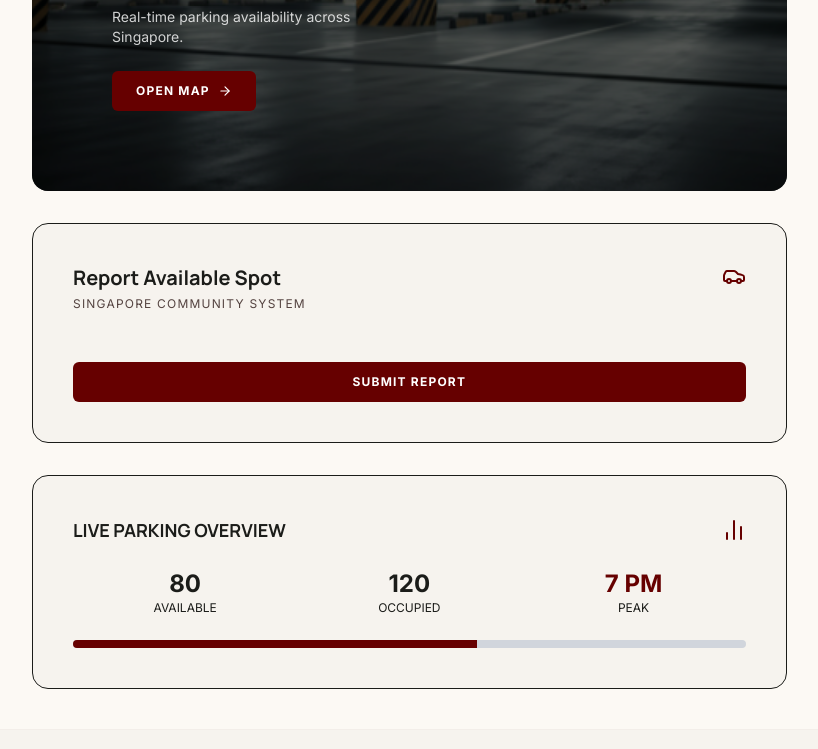
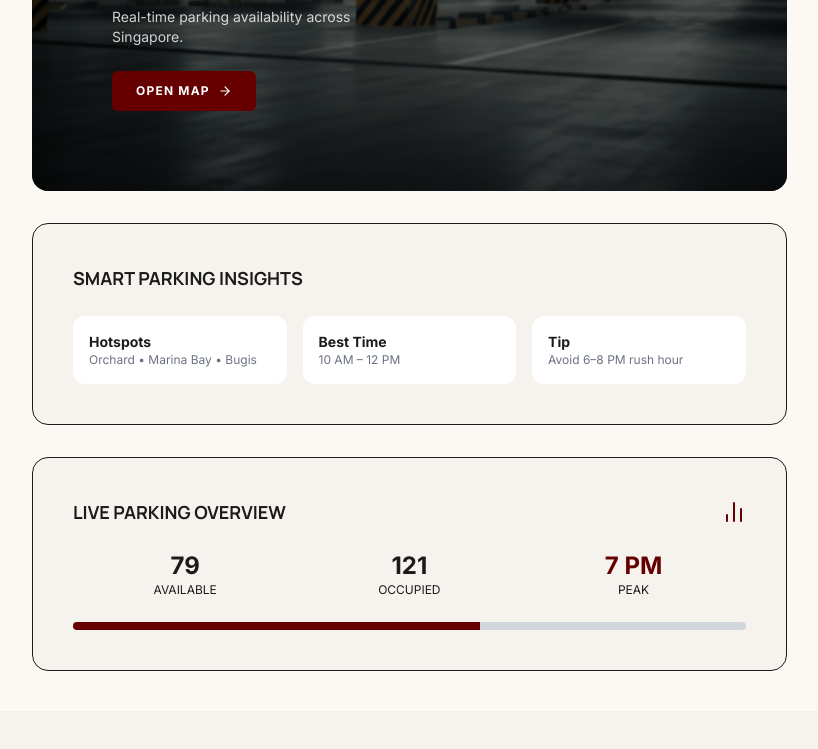
Before and after one commit to ELECTIVE12/PARK-N-SPOT, a React (Vite) app: page /home in a window 1280 px wide. Shown: the part 488-1237 px from the top of the page, without its empty margins (32-850 px from the left). Built offline with nearby package versions, Linux system fonts and the light colour scheme; sample sign-in values are in the browser's storage; what @react-pdf/renderer would draw is missing.

Commit message:
Update Home.tsx

```diff
--- a/src/pages/user/Home.tsx
+++ b/src/pages/user/Home.tsx
@@ -1,10 +1,8 @@
-import React, { useState } from 'react';
+import React, { useState, useEffect } from 'react';
 import { motion } from 'motion/react';
 import {
-  MapPin,
   ArrowRight,
   TrendingUp,
-  Car,
   AlertTriangle,
   BarChart2,
   ShieldCheck,
@@ -16,31 +14,26 @@ export default function Home() {
 
   const isMobile = window.innerWidth < 768;
 
-  const [showReport, setShowReport] = useState(false);
-  const [reportText, setReportText] = useState("");
-  const [submitted, setSubmitted] = useState(false);
-  const [error, setError] = useState("");
   const totalParking = 200;
+
   const [occupied, setOccupied] = useState(120);
   const available = totalParking - occupied;
 
-  const handleSubmitReport = () => {
-    if (!reportText.trim()) {
-      setError("Please enter a parking location.");
-      return;
-    }
+  useEffect(() => {
+    const interval = setInterval(() => {
+      setOccupied(prev => {
+        const change = Math.random() > 0.5 ? 1 : -1;
+        let next = prev + change;
 
-    setError("");
-    console.log("Parking Report:", reportText);
+        if (next < 0) next = 0;
+        if (next > totalParking) next = totalParking;
 
-    setSubmitted(true);
+        return next;
+      });
+    }, 3000);
 
-    setTimeout(() => {
-      setSubmitted(false);
-      setShowReport(false);
-      setReportText("");
-    }, 2000);
-  };
+    return () => clearInterval(interval);
+  }, []);
 
   return (
 
@@ -51,6 +44,7 @@ export default function Home() {
         <div className="grid grid-cols-1 xl:grid-cols-12 gap-6 sm:gap-8 lg:gap-10">
           <section className="xl:col-span-8 space-y-6 sm:space-y-8">
             <div className="relative rounded-2xl overflow-hidden">
+
               <div
                 className="absolute inset-0"
                 style={{
@@ -67,7 +61,6 @@ export default function Home() {
 
               <div className="relative z-10 p-6 sm:p-8 lg:p-10">
 
-                {/* HEADER */}
                 <header className="mb-10 sm:mb-12 lg:mb-16">
                   <motion.div
                     initial={{ opacity: 0, x: -20 }}
@@ -85,7 +78,8 @@ export default function Home() {
                 </header>
 
                 <div className="grid grid-cols-1 md:grid-cols-2 gap-6">
-                  <div className="p-6 sm:p-8 lg:p-10 rounded-2xl relative overflow-hidden min-h-[220px] flex flex-col justify-between text-white">
+
+                  <div className="p-6 sm:p-8 lg:p-10 rounded-2xl min-h-[220px] flex flex-col justify-between text-white">
 
                     <div>
                       <h3 className="text-lg sm:text-xl font-bold mb-2">
@@ -103,35 +97,44 @@ export default function Home() {
                         Open Map <ArrowRight size={14} />
                       </Link>
                     </div>
+
                   </div>
 
                 </div>
               </div>
             </div>
+            <div className="bg-surface-container-low p-6 sm:p-8 lg:p-10 rounded-2xl border">
 
-            <div className="bg-surface-container-low p-6 sm:p-8 lg:p-10 rounded-2xl border flex flex-col justify-between min-h-[220px]">
+              <h3 className="text-lg font-bold uppercase mb-6">
+                Smart Parking Insights
+              </h3>
 
-              <div className="flex justify-between items-start">
-                <div>
-                  <h3 className="text-lg sm:text-xl font-bold text-on-surface">
-                    Report Available Spot
-                  </h3>
-                  <p className="text-xs text-on-surface-variant uppercase tracking-widest mt-1">
-                    Singapore Community System
+              <div className="grid grid-cols-1 sm:grid-cols-3 gap-4">
+
+                <div className="p-4 bg-white rounded-xl">
+                  <p className="font-bold text-sm">Hotspots</p>
+                  <p className="text-xs text-gray-500">
+                    Orchard • Marina Bay • Bugis
                   </p>
                 </div>
 
-                <Car className="text-[#660000]" />
+                <div className="p-4 bg-white rounded-xl">
+                  <p className="font-bold text-sm">Best Time</p>
+                  <p className="text-xs text-gray-500">
+                    10 AM – 12 PM
+                  </p>
+                </div>
+
+                <div className="p-4 bg-white rounded-xl">
+                  <p className="font-bold text-sm">Tip</p>
+                  <p className="text-xs text-gray-500">
+                    Avoid 6–8 PM rush hour
+                  </p>
+                </div>
+
               </div>
 
-              <button
-                onClick={() => setShowReport(true)}
-                className="mt-6 sm:mt-8 w-full py-2 sm:py-3 bg-[#660000] text-white text-xs font-bold uppercase tracking-widest rounded-md hover:bg-[#7a0000] transition-all"
-              >
-                Submit Report
-              </button>
             </div>
-
             <div className="bg-surface-container-low rounded-2xl p-6 sm:p-8 lg:p-10 border">
 
               <div className="flex justify-between items-center mb-6">
@@ -142,6 +145,7 @@ export default function Home() {
               </div>
 
               <div className="grid grid-cols-3 text-center">
+
                 <div>
                   <p className="text-2xl font-black">{available}</p>
                   <p className="text-xs uppercase">Available</p>
@@ -156,15 +160,16 @@ export default function Home() {
                   <p className="text-2xl font-black text-[#660000]">7 PM</p>
                   <p className="text-xs uppercase">Peak</p>
                 </div>
+
               </div>
 
               <div className="mt-6 h-2 bg-gray-300 rounded-full overflow-hidden">
                 <motion.div
-                  initial={{ width: 0 }}
                   animate={{ width: `${(occupied / totalParking) * 100}%` }}
                   className="h-full bg-[#660000]"
                 />
               </div>
+
             </div>
 
           </section>
@@ -197,55 +202,9 @@ export default function Home() {
             </div>
 
           </aside>
+
         </div>
       </main>
-
-      {showReport && (
-        <div className="fixed inset-0 bg-black/60 flex items-center justify-center z-50 px-4">
-
-          <div className="bg-white w-full max-w-md rounded-xl p-6 space-y-4">
-
-            <h2 className="text-lg font-bold">Report Parking Spot</h2>
-
-            <textarea
-              value={reportText}
-              onChange={(e) => {
-                setReportText(e.target.value);
-                setError("");
-              }}
-              placeholder="e.g. Marina Bay Sands Level 2..."
-              className="w-full border rounded-md p-3 h-24 text-sm"
-            />
-
-            {error && <p className="text-red-500 text-sm font-semibold">{error}</p>}
-
-            {submitted && (
-              <p className="text-green-600 text-sm font-semibold">
-                Report submitted successfully ✔
-              </p>
-            )}
-
-            <div className="flex justify-end gap-3">
-
-              <button
-                onClick={() => setShowReport(false)}
-                className="px-4 py-2 text-sm border rounded-md"
-              >
-                Cancel
-              </button>
-
-              <button
-                onClick={handleSubmitReport}
-                className="px-4 py-2 text-sm bg-[#660000] text-white rounded-md hover:bg-[#7a0000]"
-              >
-                Submit
-              </button>
-
-            </div>
-
-          </div>
-        </div>
-      )}
 
       <style>{`
         @keyframes bgMove {
```
